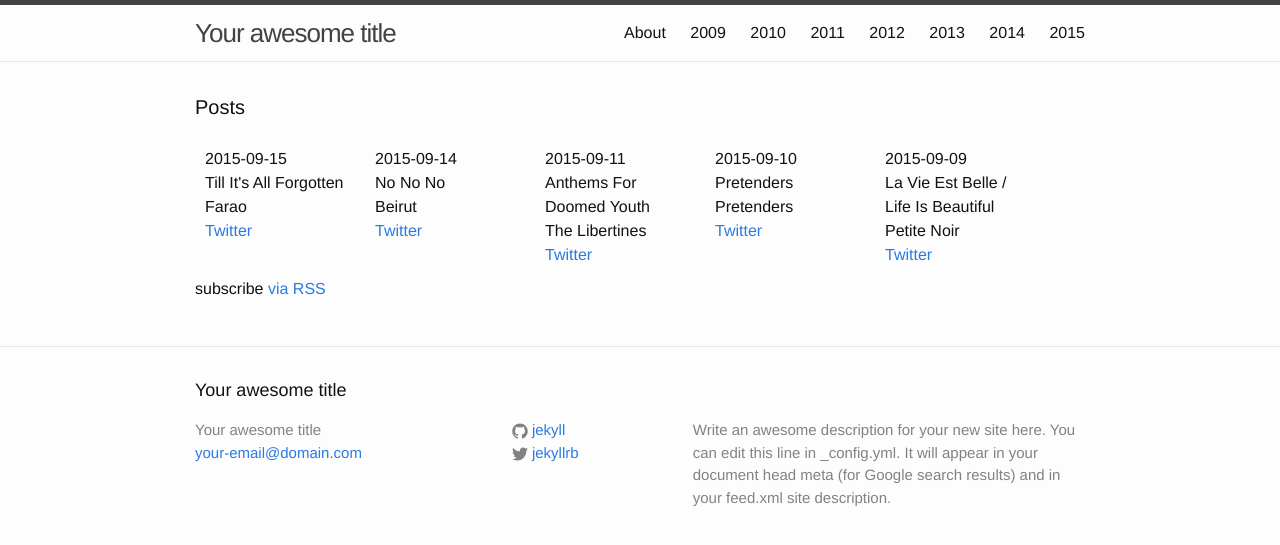
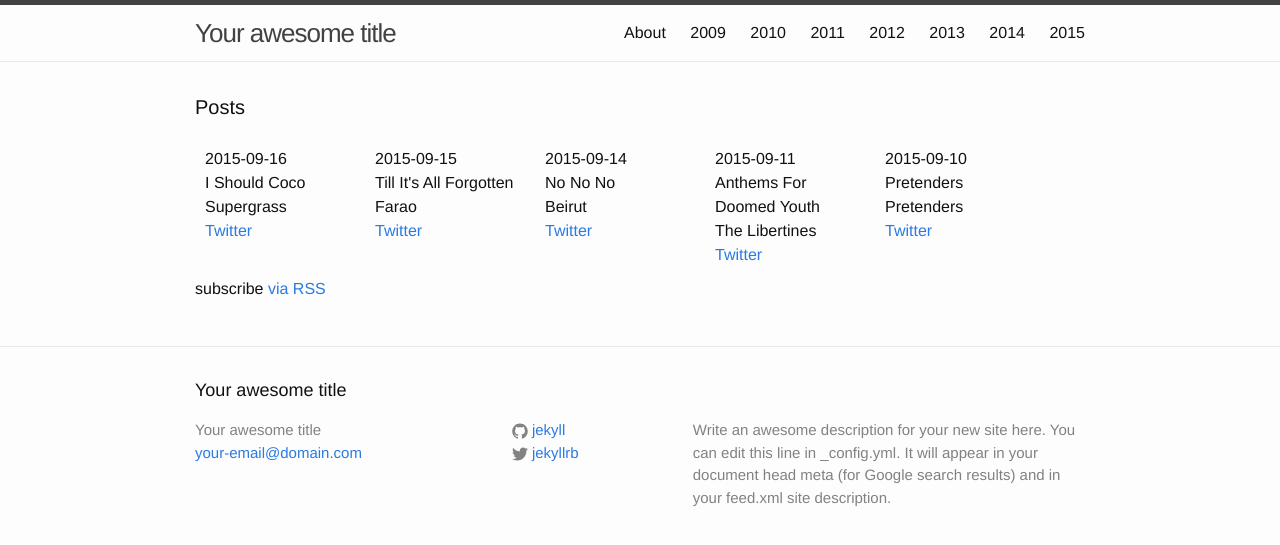
Before and after one commit to karaken12/bbc6musicaotd, a Jekyll site: the page built from site/index.html, in a window 1280 px wide. Shown: the top 545 px of the page. Built offline with Jekyll 4.4.1, drawn with Linux system fonts in a browser that asks for light colours.

Commit message:
Album for 2015-09-16.

```diff
--- a/site/_data/year/2015.yml
+++ b/site/_data/year/2015.yml
@@ -886,3 +886,8 @@
   title: Till It's All Forgotten
   twitter: https://twitter.com/BBC6Music/status/643693811550580736
   spotify-id: 4ib9F2vNFMItGbv2ouB3SX
+- date: 2015-09-16
+  artist: Supergrass
+  title: I Should Coco
+  twitter: https://twitter.com/BBC6Music/status/644152408403234816
+  spotify-id: 3YfIjaJEWqiSbKPguS9Bxd
```
